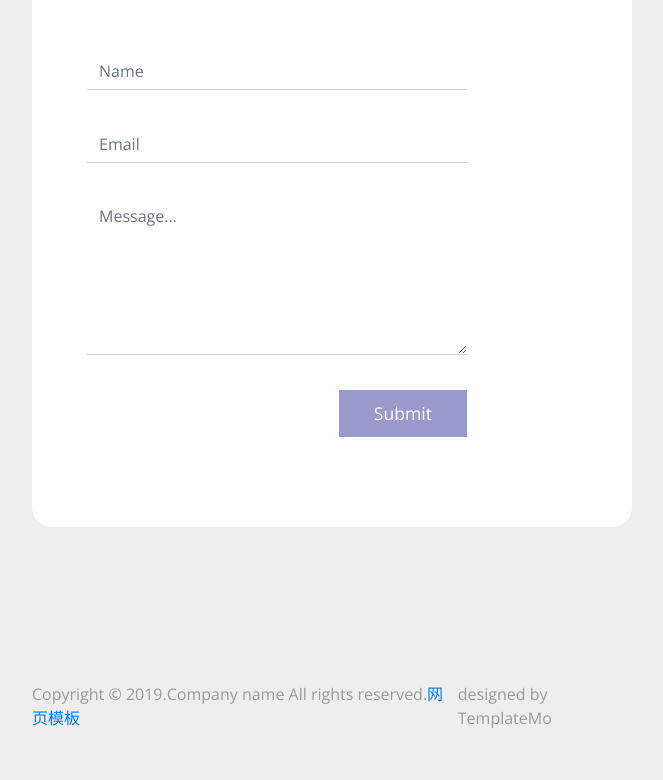
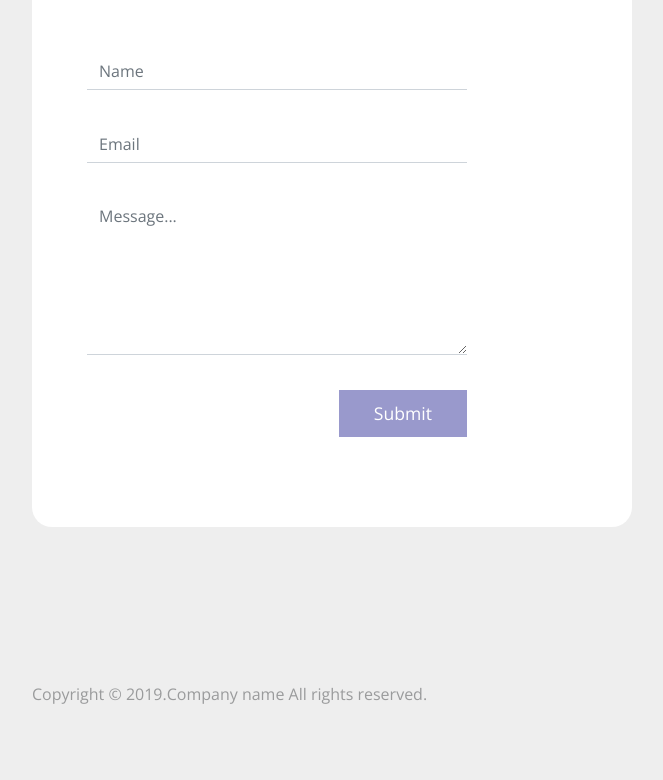
Before and after one commit to zml118/smart_marking_rs, a plain HTML site: page contact.html in a window 1280 px wide. Shown: the part 509-1289 px from the top of the page, without its empty margins (308-971 px from the left). After the commit the page ends 1265 px from the top, so only its background shows below. Drawn offline with nearby package versions, Linux system fonts and the light colour scheme.

Commit message:
Signed-off-by: zml <z_ml118@163.com>

```diff
--- a/contact.html
+++ b/contact.html
@@ -76,8 +76,7 @@
         </section>
 
         <footer>
-            <span>Copyright &copy; 2019.Company name All rights reserved.<a target="_blank" href="http://sc.chinaz.com/moban/">&#x7F51;&#x9875;&#x6A21;&#x677F;</a></span>
-            <span>designed by TemplateMo</span>
+            <span>Copyright &copy; 2019.Company name All rights reserved.</span>
         </footer>
     </div>
 </body>
```
Also changed, not shown: gallery.html (+1 -2 lines).
